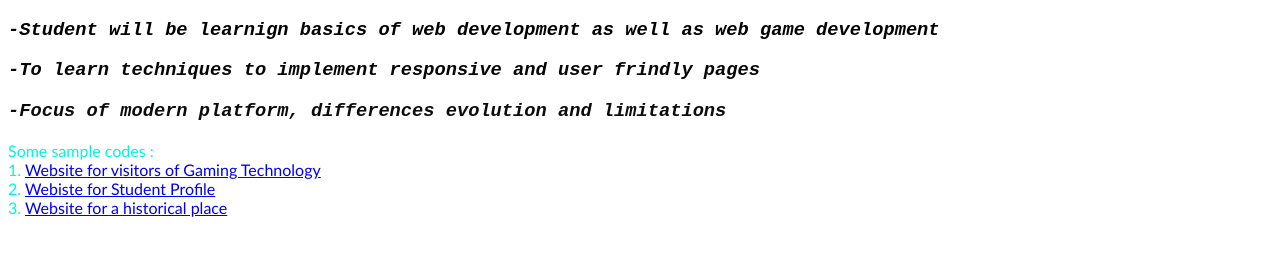
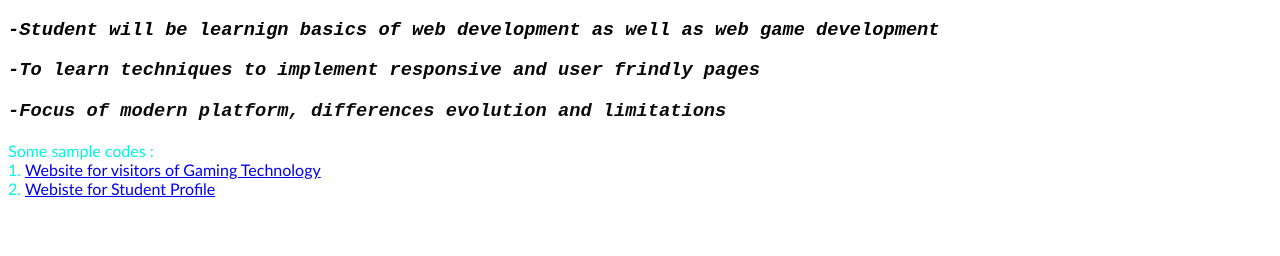
Before and after one commit to vishwajeetfate/HTML5, a plain HTML site: page index.html in a window 1280 px wide. Shown: the part 410-666 px from the top of the page. Drawn offline with Linux system fonts and the light colour scheme.

Commit message:
Update index.html

```diff
--- a/index.html
+++ b/index.html
@@ -38,7 +38,6 @@
     Some sample codes : <br>
     1. <a href="visitor page.html">Website for visitors of Gaming Technology</a> <br>
     2. <a href="student profile.html">Webiste for Student Profile</a> <br>
-    3. <a href="tourist.html">Website for a historical place</a> <br>
      <br>
      <br>
      <br>
```
